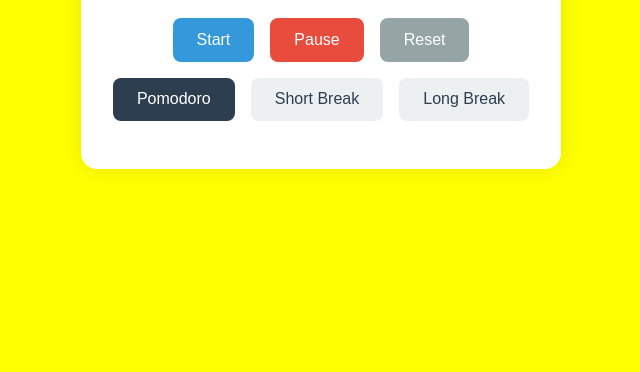
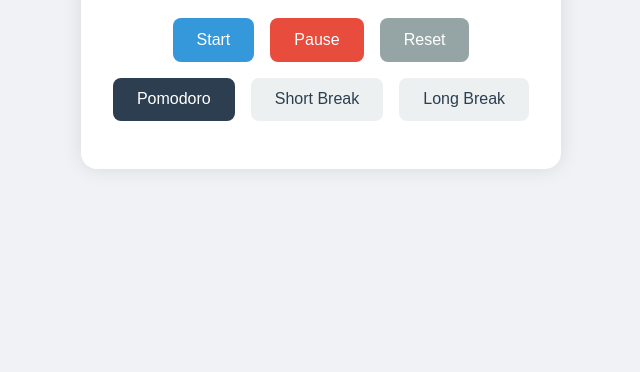
Before and after one commit to kodenet/Pomodoro, a plain HTML site: page index.html in a window 1280 px wide. Shown: the part 428-800 px from the top of the page, without its empty margins (319-959 px from the left). Drawn offline with Linux system fonts and the light colour scheme.

```diff
--- a/styles.css
+++ b/styles.css
@@ -6,7 +6,7 @@
 }
 
 body {
-    background-color: yellow;
+    background-color: #f0f2f5;
     min-height: 100vh;
     display: flex;
     justify-content: center;
```
